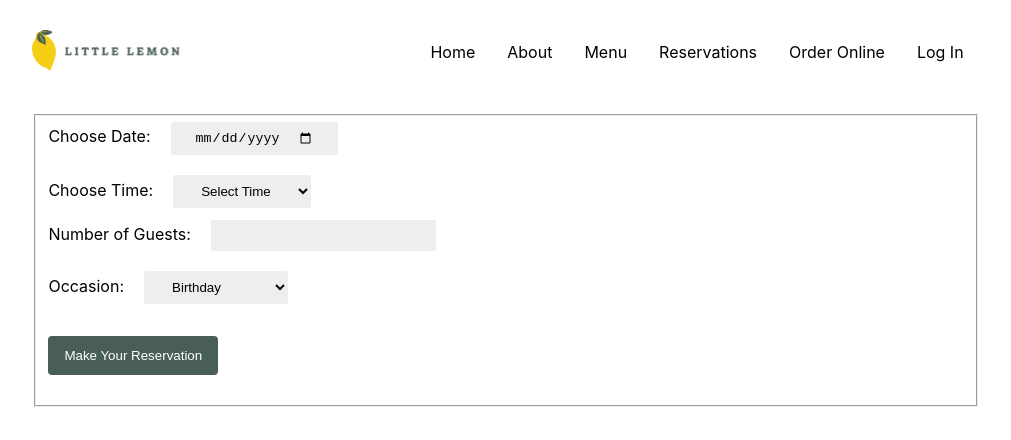
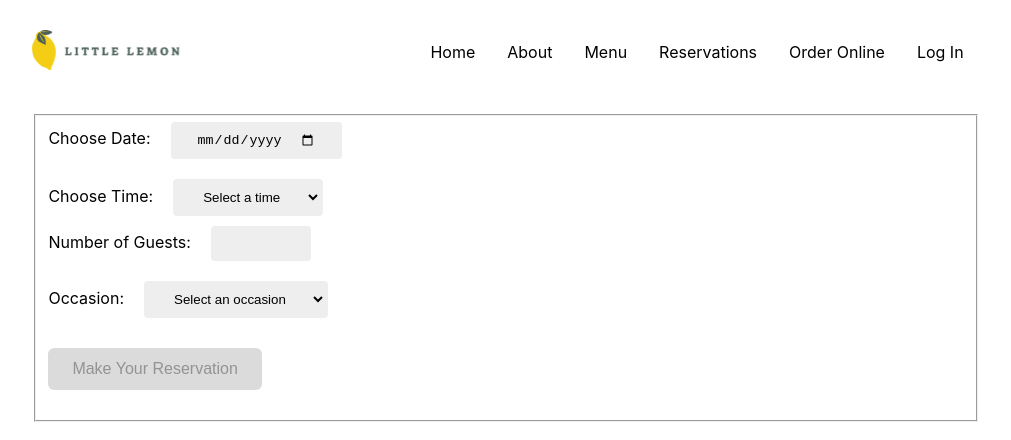
Before and after one commit to Alexander-art-eng/LittleLemon, a React (Create React App) app: page /booking in a window 1280 px wide. Shown: the top 440 px of the page, without its empty margins (134-1145 px from the left). Built offline with nearby package versions, Linux system fonts and the light colour scheme.

Commit message:
Write unit test for BookingForm component and Main component and improve the code

```diff
--- a/src/App.css
+++ b/src/App.css
@@ -139,9 +139,10 @@ input, label{
 #book-date, #book-time, #book-guests, #book-occasion{
   background: #bdbdbd43;
   padding: 8px 24px;
-  border: none;
+  border: 2px solid transparent;
   outline: none;
-  border-radius: 2px;
+  border-radius: 4px;
+  transition: all 0.3s ease;
 }
 
 .btnReceive input{
@@ -154,7 +155,7 @@ input, label{
 
 }
 
-.comfirm span{
+.confirm span{
   color: blue;
 }
 
@@ -309,3 +310,42 @@ footer ul li{
 .hidden{
   display: none;
 }
+
+/* Form validation styles */
+.btnReceive input[type="submit"] {
+    background-color: #495E57;
+    color: white;
+    padding: 12px 24px;
+    border: none;
+    border-radius: 6px;
+    cursor: pointer;
+    font-size: 16px;
+    transition: all 0.3s ease;
+}
+
+.btnReceive input[type="submit"]:disabled {
+    background-color: #cccccc;
+    color: #666666;
+    cursor: not-allowed;
+    opacity: 0.7;
+}
+
+/* Add visual feedback for required fields */
+input:invalid, select:invalid {
+    border: 2px solid #ff6b6b;
+}
+
+input:valid, select:valid {
+    border: 2px solid #495E57;
+}
+
+/* Add a subtle shake animation for invalid submission attempts */
+@keyframes shake {
+    0%, 100% { transform: translateX(0); }
+    25% { transform: translateX(-10px); }
+    75% { transform: translateX(10px); }
+}
+
+.invalid-shake {
+    animation: shake 0.5s ease-in-out;
+}
--- a/src/components/BookingForm/BookingForm.js
+++ b/src/components/BookingForm/BookingForm.js
@@ -1,4 +1,4 @@
-import React, { useState } from "react";
+import React, { useState, useEffect } from "react";
 
 const BookingForm = (props) => {
 
@@ -6,59 +6,104 @@ const BookingForm = (props) => {
     const [time, setTime] = useState("");
     const [guests, setGuests] = useState("");
     const [occasion, setOccasion] = useState("");
+    const [formValid, setFormValid] = useState(false);
 
     const handleSubmit = (e) => {
         e.preventDefault();
-        props.submitForm(e);
+        if (validateForm()) {
+            props.submitForm(e);
+        }
     }
+
+    const validateForm = () => {
+        return date && time && guests >= 1 && guests <= 10 && occasion;
+    }
+
+    useEffect(() => {
+        setFormValid(validateForm());
+    }, [date, time, guests, occasion]);
 
     const handleChange = (e) => {
         setDate(e);
-        props.dispatch(e);
+        const selectedDate = new Date(e);
+        props.dispatch({ type: 'UPDATE_TIMES', payload: selectedDate });
     }
 
     return (
         <header>
             <section>
-                <form onSubmit={handleSubmit}>
+                <form onSubmit={handleSubmit} role="form">
                     <fieldset>
                         {/* for date field*/}
                         <div>
                             <label htmlFor="book-date">Choose Date:</label>
-                            <input type="date" id="book-date" value={date} onChange={(e) => handleChange(e.target.value)} name="book-date" required/>
+                            <input
+                                type="date"
+                                id="book-date"
+                                value={date}
+                                onChange={(e) => handleChange(e.target.value)}
+                                name="book-date"
+                                min={new Date().toISOString().split('T')[0]}
+                                required
+                            />
                         </div>
 
                         {/* for time field*/}
                         <div>
                             <label htmlFor="book-time">Choose Time:</label>
-                            <select id="book-time" value={time} onChange={(e) => setTime(e.target.value)} >
-                                <option value="">Select Time</option>
-                                {
-                                    props.availableTimes.availableTimes.map(availableTimes => {return <option key=
-                                    {availableTimes}>{ availableTimes }</option>})
-                                }
+                            <select
+                                id="book-time"
+                                value={time}
+                                onChange={(e) => setTime(e.target.value)}
+                                required
+                            >
+                                <option value="">Select a time</option>
+                                {props.availableTimes.availableTimes.map(timeSlot => (
+                                    <option key={timeSlot} value={timeSlot}>
+                                        {timeSlot}
+                                    </option>
+                                ))}
                             </select>
                         </div>
 
                         {/* for guest field*/}
                         <div>
                             <label htmlFor="book-guests">Number of Guests:</label>
-                            <input type="number" id="book-guests" value={guests} onChange={(e) => setGuests(e.target.value)} />
+                            <input
+                                type="number"
+                                id="book-guests"
+                                value={guests}
+                                onChange={(e) => setGuests(e.target.value)}
+                                min="1"
+                                max="10"
+                                required
+                            />
                         </div>
 
                         {/* for occasion field*/}
                         <div>
                             <label htmlFor="book-occasion">Occasion:</label>
-                            <select id="book-occasion" value={occasion} onChange={(e) => setOccasion(e.target.value)}>
-                                <option>Birthday</option>
-                                <option>Engegament</option>
-                                <option>Anniversary</option>
+                            <select
+                                id="book-occasion"
+                                value={occasion}
+                                onChange={(e) => setOccasion(e.target.value)}
+                                required
+                            >
+                                <option value="">Select an occasion</option>
+                                <option value="Birthday">Birthday</option>
+                                <option value="Engagement">Engagement</option>
+                                <option value="Anniversary">Anniversary</option>
                             </select>
                         </div>
 
                         {/* submit button */}
                         <div className="btnReceive">
-                            <input aria-label="On Click" type="submit" value={"Make Your Reservation"} />
+                            <input
+                                aria-label="On Click"
+                                type="submit"
+                                value={"Make Your Reservation"}
+                                disabled={!formValid}
+                            />
                         </div>
                     </fieldset>
                 </form>
--- a/src/components/Main/Main.js
+++ b/src/components/Main/Main.js
@@ -38,9 +38,14 @@ export const initializeTimes = () => {
 };
 
 export const updateTimes = (state, action) => {
-    return {
-        availableTimes: fetchAPI(new Date(action.date))
-    };
+    if (action.type === 'UPDATE_TIMES') {
+        const newTimes = fetchAPI(action.payload);
+        return {
+            ...state,
+            availableTimes: newTimes
+        };
+    }
+    return state;
 };
 
 const Main = () => {
```
Also changed, not shown: 1 other file (tests, documents, lock files or other folders).
